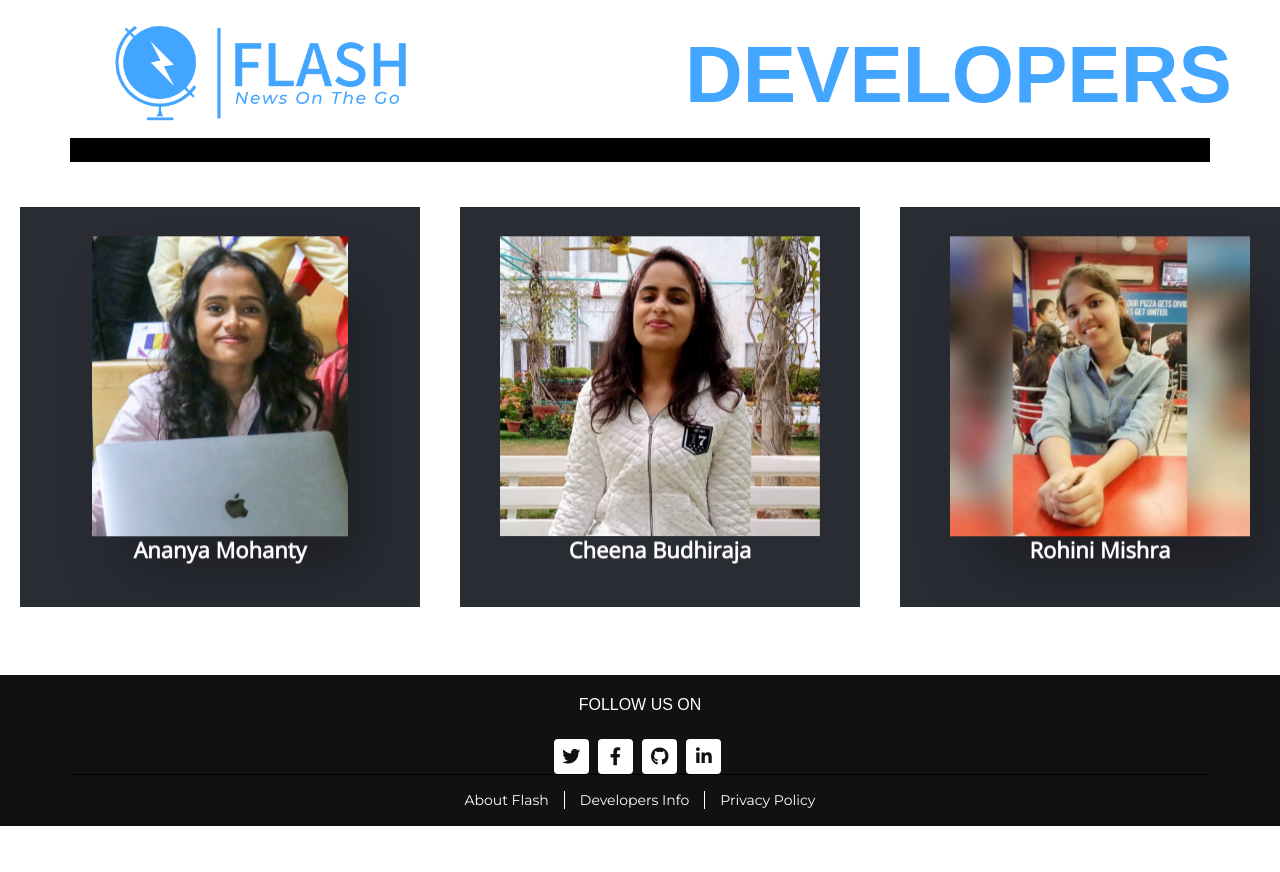
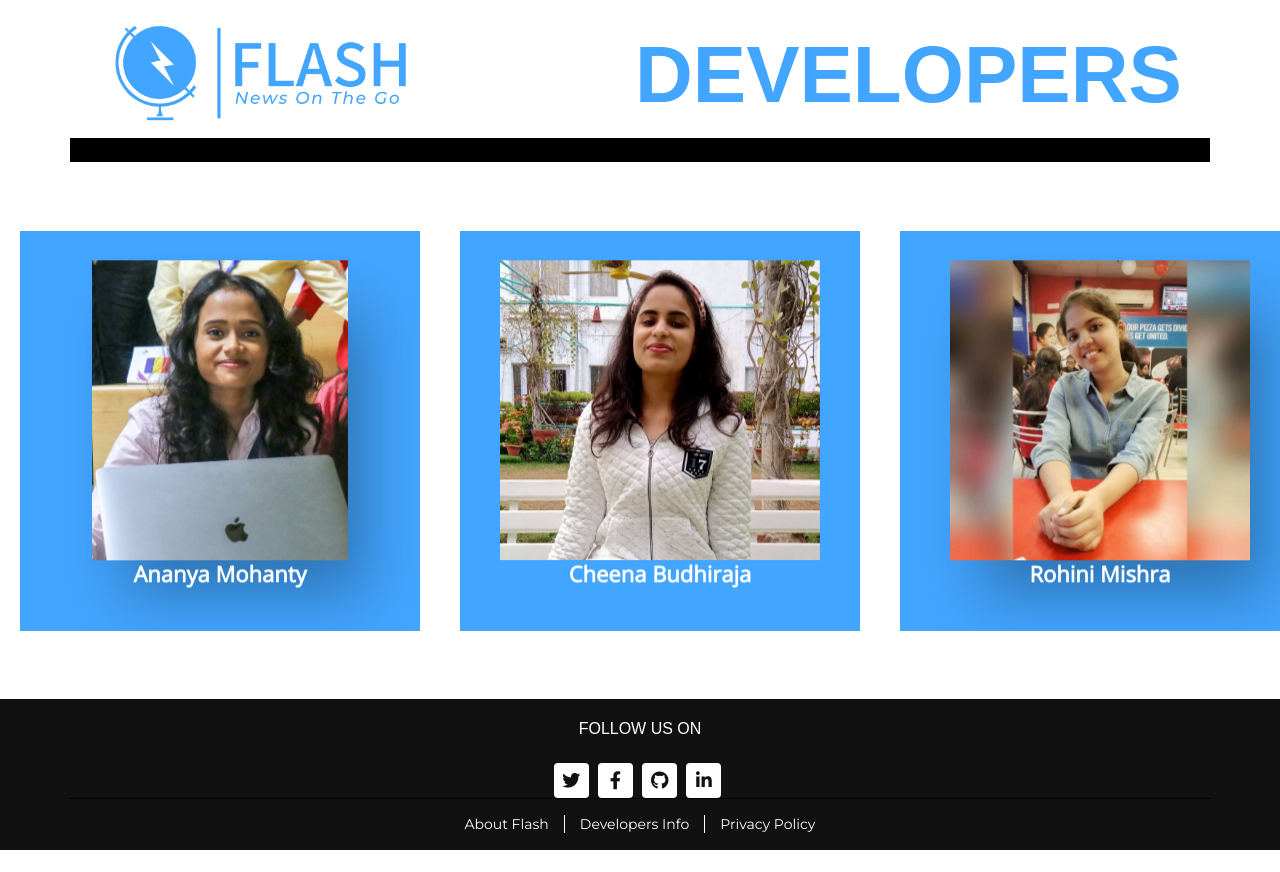
Before and after one commit to Rohini13/Flash, a Django app: page /developers/ in a window 1280 px wide. Shown: the part 28-900 px from the top of the page. Run offline with Django 3.2, Linux system fonts and the light colour scheme; some libraries are stand-ins or nearby versions.

Commit message:
developers

```diff
--- a/news/static/news/style.css
+++ b/news/static/news/style.css
@@ -218,7 +218,7 @@ button.btn:hover {
     width: 50px;
     height: 50px;
     top: 25px;
-    left: 600px;
+    left: 550px;
     border: none;
     background: none;
     color: #42A5FF;
--- a/news/static/news/style1.css
+++ b/news/static/news/style1.css
@@ -175,7 +175,7 @@ transform: translateY(-50%) translateX(0px)  scale(1);
     /*Elements*/
     .flip-overlay{
         display:block;
-        background: #2a2c34;
+        background:#42A5FF;
         width:100%;
         height:100%;
         position:absolute;
--- a/news/templates/news/developers.html
+++ b/news/templates/news/developers.html
@@ -71,6 +71,8 @@
      <div class="container" style="background-color: black">
          <br>
      </div>
+     <br>
+
         <div class=" centerflipcards">
             <div class="square-flip">
                 <div class='square'
```
